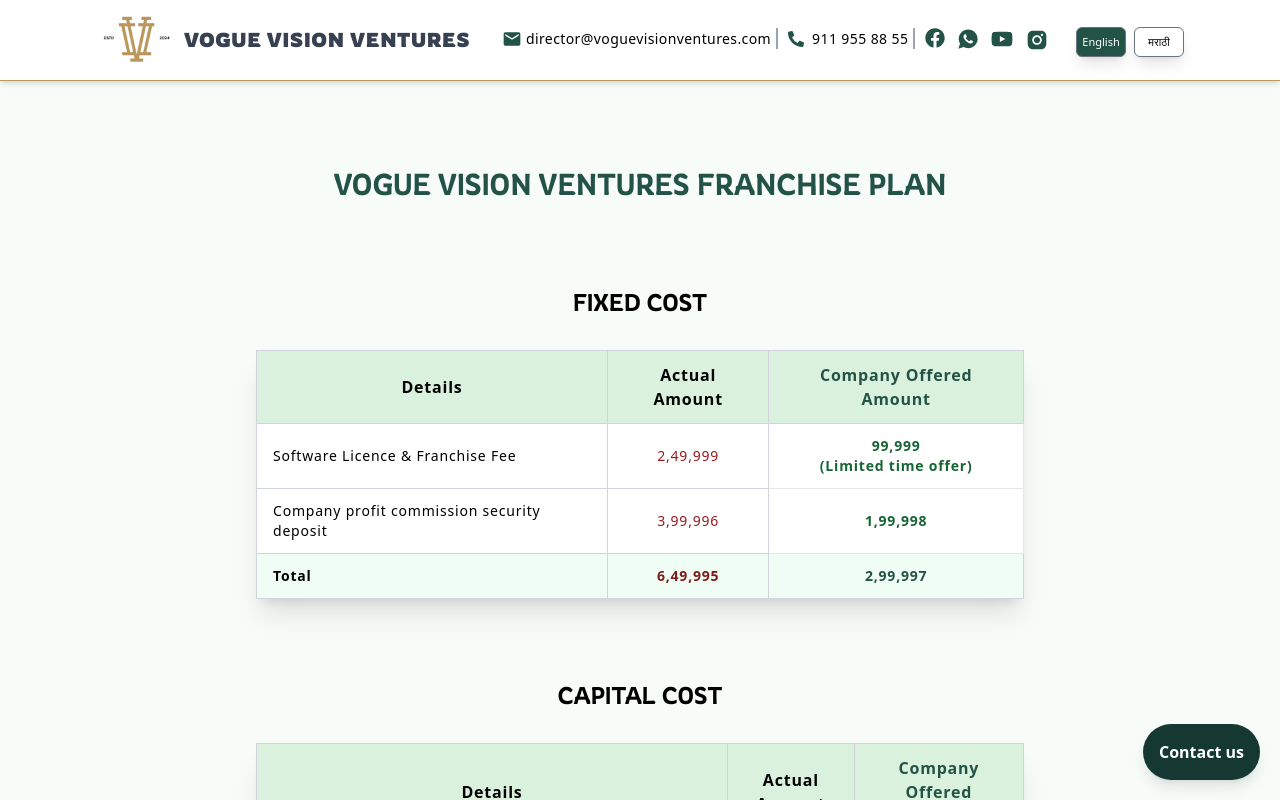
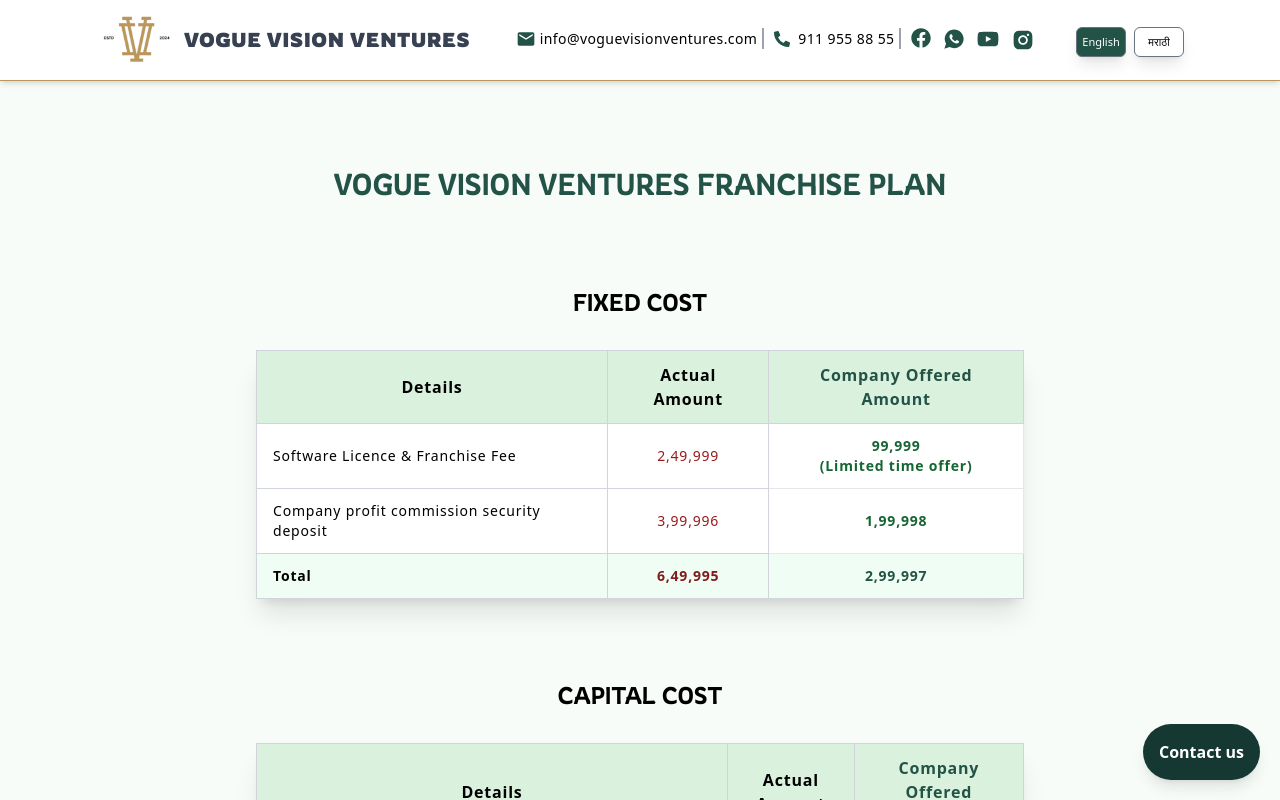
Before and after one commit to sandeshshinde30/voguevisionventures, a React (Vite) app: page / in a window 1280 px wide. Shown: the top 800 px of the page. Built offline with nearby package versions, Linux system fonts and the light colour scheme.

Commit message:
Email changed

```diff
--- a/src/components/header.jsx
+++ b/src/components/header.jsx
@@ -28,7 +28,7 @@
          <div>
          <div className="flex items-center tracking-wide border-r-2 border-gray-400 px-[5px]">
                 <MdEmail  className="text-dark-green w-5 h-5"/>
-                <h2 className=" ml-1 lg:text-[14px] text-[10px] md:text-[10px]">director@voguevisionventures.com</h2>
+                <h2 className=" ml-1 lg:text-[14px] text-[10px] md:text-[10px]">info@voguevisionventures.com</h2>
              </div>
           </div>
           <div className="ml-[5px]">
```
